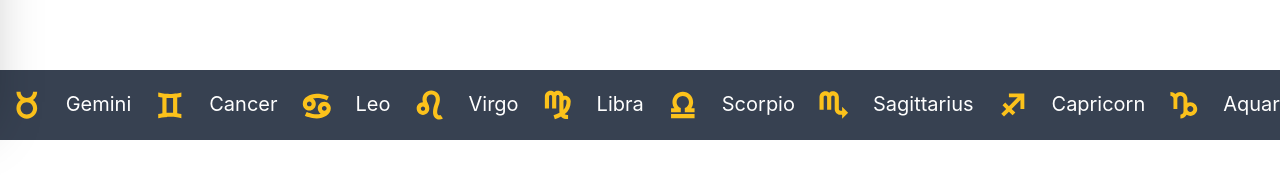
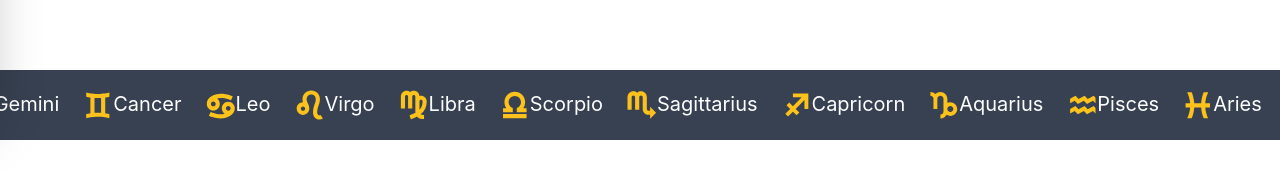
Before and after one commit to Nakamcode/Iro, a Next.js app: page /about in a window 1280 px wide. Shown: the part 686-876 px from the top of the page. Built offline with nearby package versions, Linux system fonts and the light colour scheme.

Commit message:
feat: fix autoscroll on very large screens

```diff
--- a/components/core/Autoscroll.js
+++ b/components/core/Autoscroll.js
@@ -5,8 +5,8 @@ import Marquee from "react-fast-marquee";
 const Autoscroll = () => {
 	return (
 		<div>
-			<Marquee className="shadow-none" speed={60}>
-				<ul className="bg-gray-700 text-white text-xl py-5 flex items-center space-x-6 overflow-x-hidden">
+			<ul className="bg-gray-700 text-white text-xl py-5 flex items-center space-x-6 overflow-x-hidden">
+				<Marquee className="shadow-none" speed={60}>
 					{signs.map(({ label, image }) => (
 						<li key={label} className="flex space-x-6">
 							<span>{label}</span>
@@ -18,8 +18,8 @@ const Autoscroll = () => {
 							/>
 						</li>
 					))}
-				</ul>
-			</Marquee>
+				</Marquee>
+			</ul>
 		</div>
 	);
 };
```
